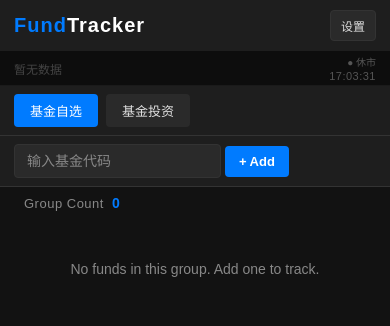
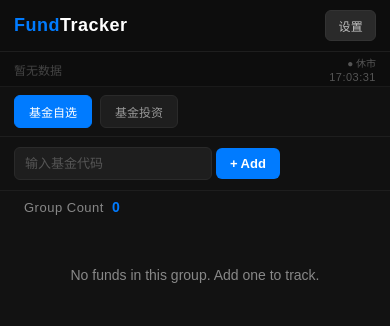
Before and after one commit to candyppppp/fund-analyze, a Flask app: page / in a window 390 px wide. Shown: the top 326 px of the page. Run offline with Flask 3, Linux system fonts and the light colour scheme; the visitor is signed in with stand-in values (Sample User, id 1); data that the repository does not hold is empty.

Commit message:
Add files via upload

```diff
--- a/static/css/style.css
+++ b/static/css/style.css
@@ -14,154 +14,169 @@ body {
     margin: 0 auto;
 }
 
+/* ── Header ──────────────────────────────────────────────────────────────── */
 .header {
-    background-color: #1e1e1e;
-    padding: 14px 24px;
+    background-color: #0d0d0d;
+    padding: 14px 20px;
     display: flex;
     justify-content: space-between;
     align-items: center;
-    box-shadow: 0 2px 10px rgba(0, 0, 0, 0.3);
+    border-bottom: 1px solid #1e1e1e;
 }
 
 .header h1 {
-    font-size: 18px;
-    font-weight: bold;
+    font-size: 20px;
+    font-weight: 700;
     margin: 0;
-    letter-spacing: 1px;
-    position: relative;
+    letter-spacing: .5px;
     display: inline-block;
 }
 
 .header h1 .fund-part {
     color: #007bff;
-    position: relative;
-    display: inline-block;
 }
 
 .header h1 .tracker-part {
-    color: white;
-    position: relative;
-    display: inline-block;
+    color: #ffffff;
 }
 
 .header-buttons {
     display: flex;
-    gap: 12px;
+    gap: 10px;
 }
 
 .header-buttons button {
     background-color: #2a2a2a;
-    color: #e0e0e0;
+    color: #c0c0c0;
     border: 1px solid #333;
-    padding: 8px 14px;
-    border-radius: 4px;
-    font-size: 12px;
+    padding: 7px 16px;
+    border-radius: 6px;
+    font-size: 13px;
     cursor: pointer;
+    letter-spacing: .3px;
+    transition: background .15s;
 }
 
 .header-buttons button:hover {
-    background-color: #333;
+    background-color: #383838;
 }
 
+/* ── Tabs ────────────────────────────────────────────────────────────────── */
 .tabs {
-    background-color: #1e1e1e;
-    padding: 10px 24px;
+    background-color: #111;
+    padding: 10px 20px;
     display: flex;
-    gap: 14px;
-    border-bottom: 1px solid #333;
+    gap: 10px;
+    border-bottom: 1px solid #1e1e1e;
 }
 
 .tab {
-    background-color: #2a2a2a;
-    color: #e0e0e0;
-    border: none;
-    padding: 8px 14px;
-    border-radius: 4px;
-    font-size: 12px;
+    background-color: #1e1e1e;
+    color: #999;
+    border: 1px solid #2a2a2a;
+    padding: 7px 18px;
+    border-radius: 6px;
+    font-size: 13px;
     cursor: pointer;
     display: flex;
     align-items: center;
     gap: 5px;
+    transition: all .15s;
+}
+
+.tab:hover {
+    color: #ccc;
+    border-color: #383838;
 }
 
 .tab.active {
     background-color: #007bff;
     color: white;
+    border-color: #007bff;
 }
 
+/* ── Search / Add ────────────────────────────────────────────────────────── */
 .search-container {
-    background-color: #1e1e1e;
-    padding: 16px 24px;
+    background-color: #111;
+    padding: 14px 20px;
     display: flex;
-    gap: 12px;
+    gap: 10px;
     align-items: center;
-    border-bottom: 1px solid #333;
+    border-bottom: 1px solid #1e1e1e;
 }
 
 .search-input {
     flex: 1;
-    background-color: #2a2a2a;
+    background-color: #1e1e1e;
     color: #e0e0e0;
-    border: 1px solid #333;
-    padding: 10px 14px;
-    border-radius: 4px;
+    border: 1px solid #2a2a2a;
+    padding: 9px 14px;
+    border-radius: 6px;
     font-size: 14px;
+    outline: none;
+    transition: border-color .15s;
+}
+
+.search-input:focus {
+    border-color: #007bff;
 }
 
 .search-input::placeholder {
-    color: #888;
+    color: #555;
 }
 
 .add-button {
     background-color: #007bff;
     color: white;
     border: none;
-    padding: 10px 18px;
-    border-radius: 4px;
+    padding: 9px 20px;
+    border-radius: 6px;
     font-size: 14px;
-    font-weight: bold;
+    font-weight: 600;
     cursor: pointer;
+    white-space: nowrap;
+    transition: background .15s;
 }
 
 .add-button:hover {
     background-color: #0069d9;
 }
 
+/* ── Group Count ─────────────────────────────────────────────────────────── */
 .group-info {
-    background-color: #1e1e1e;
-    padding: 12px 24px;
+    background-color: #111;
+    padding: 10px 20px;
     display: flex;
     justify-content: space-between;
     align-items: center;
-    border-bottom: 1px solid #333;
-}
-
-.group-info h2 {
-    font-size: 14px;
-    font-weight: normal;
-    margin: 0;
+    border-bottom: 1px solid #1e1e1e;
 }
 
 .group-count {
-    font-weight: bold;
+    font-weight: 700;
     color: #007bff;
     font-size: 14px;
 }
 
+/* ── Fund List ───────────────────────────────────────────────────────────── */
 .fund-list {
-    padding: 14px 24px;
+    padding: 12px 20px;
 }
 
 .fund-item {
-    background-color: #1e1e1e;
+    background-color: #1a1a1a;
     padding: 14px;
-    border-radius: 6px;
+    border-radius: 8px;
     margin-bottom: 8px;
-    box-shadow: 0 2px 5px rgba(0, 0, 0, 0.3);
     display: flex;
     justify-content: space-between;
     align-items: center;
-    border: 1px solid #333;
+    border: 1px solid #252525;
+    transition: border-color .15s;
+}
+
+.fund-item:hover {
+    border-color: #333;
 }
 
 .fund-info {
@@ -408,48 +389,48 @@ body {
     font-size: 12px;
     cursor: pointer;
     align-self: flex-start;
+    transition: background .15s;
 }
 
-.add-fund-btn:hover {
-    background-color: #0069d9;
-}
-/* ── 排序按钮 ──────────────────────────────────────────── */
+.add-fund-btn:hover { background-color: #0069d9; }
+
+/* ── Sort Button ─────────────────────────────────────────────────────────── */
 .sort-btn {
     display: inline-flex;
     align-items: center;
     padding: 4px 10px;
     font-size: 12px;
-    color: #888;
+    color: #777;
     background: transparent;
-    border: 1px solid #333;
+    border: 1px solid #2a2a2a;
     border-radius: 6px;
     cursor: pointer;
-    transition: all 0.15s;
+    transition: all .15s;
     white-space: nowrap;
 }
-.sort-btn:hover { border-color: #555; color: #bbb; }
+
+.sort-btn:hover { border-color: #444; color: #bbb; }
 .sort-btn.sort-active { border-color: #4a9eff; color: #4a9eff; background: rgba(74,158,255,.08); }
 
-
-/* ── 移动端响应式适配 ─────────────────────────────────── */
+/* ── Mobile ──────────────────────────────────────────────────────────────── */
 @media (max-width: 600px) {
     body { font-size: 14px; }
 
     .header { padding: 10px 14px; }
-    .header h1 { font-size: 16px; }
+    .header h1 { font-size: 18px; }
+    .header-buttons button { padding: 6px 12px; font-size: 12px; }
 
     .tabs { padding: 8px 14px; gap: 8px; }
-    .tab { padding: 7px 12px; font-size: 12px; }
+    .tab { padding: 7px 14px; font-size: 12px; }
 
     .search-container { padding: 10px 14px; gap: 8px; }
     .search-input { font-size: 13px; padding: 8px 10px; }
-    .add-button { padding: 8px 14px; font-size: 13px; white-space: nowrap; }
+    .add-button { padding: 8px 14px; font-size: 13px; }
 
     #fund-list-header { padding: 6px 14px 4px; }
-
     .fund-list { padding: 10px 14px; }
 
-    /* 卡片改为上下两行布局 */
+    /* 卡片竖向布局 */
     .fund-item {
         flex-direction: column;
         align-items: stretch;
@@ -458,108 +439,32 @@ body {
     }
 
     .fund-name { font-size: 13px; margin-bottom: 6px; }
+    .fund-details { flex-wrap: wrap; gap: 6px; }
+    .fund-detail-box, .fund-type-tag { height: 20px; padding: 0 7px; font-size: 11px; }
 
-    .fund-details {
-        flex-wrap: wrap;
-        gap: 6px;
-    }
-
-    .fund-detail-box,
-    .fund-type-tag {
-        height: 20px;
-        padding: 0 7px;
-        font-size: 11px;
-    }
-
-    /* 数据列：手机上横向铺满4列 */
+    /* 数据行：手机横向4列 */
     .fund-performance {
         display: grid;
         grid-template-columns: repeat(4, 1fr);
         gap: 4px;
         width: 100%;
+        border-top: 1px solid #222;
+        padding-top: 8px;
     }
 
     .fund-return-container {
         align-items: center;
         min-width: unset;
         padding: 6px 4px;
-        background: #242424;
+        background: #1e1e1e;
         border-radius: 6px;
     }
 
-    .fund-return {
-        font-size: 13px;
-        text-align: center;
-    }
+    .fund-return { font-size: 13px; text-align: center; }
+    .fund-return-label { font-size: 9px; text-align: center; white-space: nowrap; }
 
-    .fund-return-label {
-        font-size: 9px;
-        text-align: center;
-        white-space: nowrap;
-    }
-}
-
-/* ── 移动端响应式 ─────────────────────────────────────────────────────────── */
-@media (max-width: 600px) {
-    .container { padding: 0; }
-
-    .header { padding: 10px 14px; }
-    .header h1 { font-size: 20px; }
-    .header button { padding: 6px 10px; font-size: 12px; }
-
-    .tabs { padding: 8px 14px; gap: 8px; }
-    .tab { padding: 7px 16px; font-size: 13px; }
-
-    .search-container { padding: 8px 14px; }
-    .search-input { font-size: 14px; padding: 8px 12px; }
-    .add-button { padding: 8px 14px; font-size: 13px; }
-
-    #fund-list-header { padding: 6px 14px 4px; }
-
-    .fund-list { padding: 8px 14px; }
-
-    /* 基金卡片：竖向布局 */
-    .fund-item {
-        flex-direction: column;
-        align-items: stretch;
-        gap: 10px;
-        padding: 12px;
-    }
-
-    .fund-info { width: 100%; }
-
-    .fund-name { font-size: 13px; }
-
-    .fund-details {
-        flex-wrap: wrap;
-        gap: 6px;
-    }
-
-    .fund-detail-box { font-size: 11px; padding: 3px 6px; }
-    .fund-type-tag { font-size: 10px; padding: 3px 6px; }
-
-    /* 右侧数据行：横向4格 */
-    .fund-performance {
-        display: grid;
-        grid-template-columns: repeat(4, 1fr);
-        gap: 4px;
-        width: 100%;
-        border-top: 1px solid #2a2a2a;
-        padding-top: 8px;
-    }
-
-    .fund-return-container {
-        align-items: center;
-        min-width: unset;
-    }
-
-    .fund-return { font-size: 13px; text-align: center; }
-    .fund-return-label { font-size: 9px; text-align: center; }
-
-    /* 投资建议页移动适配 */
-    .ia-grid {
-        grid-template-columns: repeat(2, 1fr) !important;
-    }
+    /* 投资建议 */
+    .ia-grid { grid-template-columns: repeat(2, 1fr) !important; }
     .ia-card { padding: 14px; }
     .ia-fund-title { font-size: 13px; }
 }
```
Also changed, not shown: other parts of static/css/style.css (+55 -108 lines).
